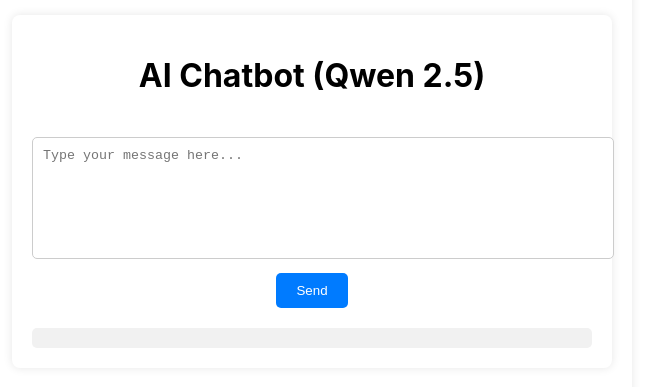
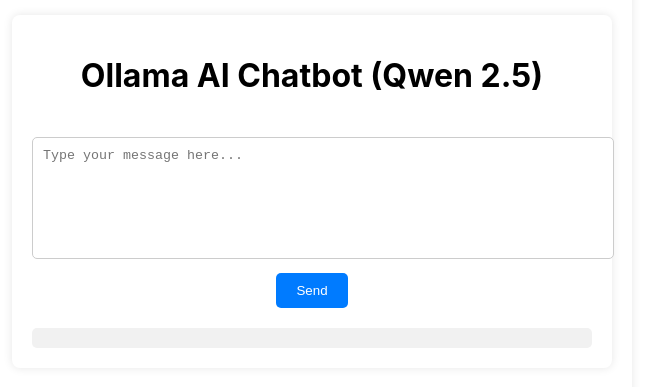
Before and after one commit to bharathjinka09/AI-Chatbot-Local-Ollama-Qwen-2.5-UI, a React (Create React App) app: page / in a window 1280 px wide. Shown: the part 105-492 px from the top of the page, without its empty margins (328-973 px from the left). Built offline with nearby package versions, Linux system fonts and the light colour scheme.

Commit message:
Update heading

```diff
--- a/src/App.js
+++ b/src/App.js
@@ -23,7 +23,7 @@ function App() {
   return (
     <div className="chat-container">
         <div className="chat-container">
-          <h1>AI Chatbot (Qwen 2.5)</h1>
+          <h1>Ollama AI Chatbot (Qwen 2.5)</h1>
           <textarea
             value={message}
             onChange={(e) => setMessage(e.target.value)}
```
